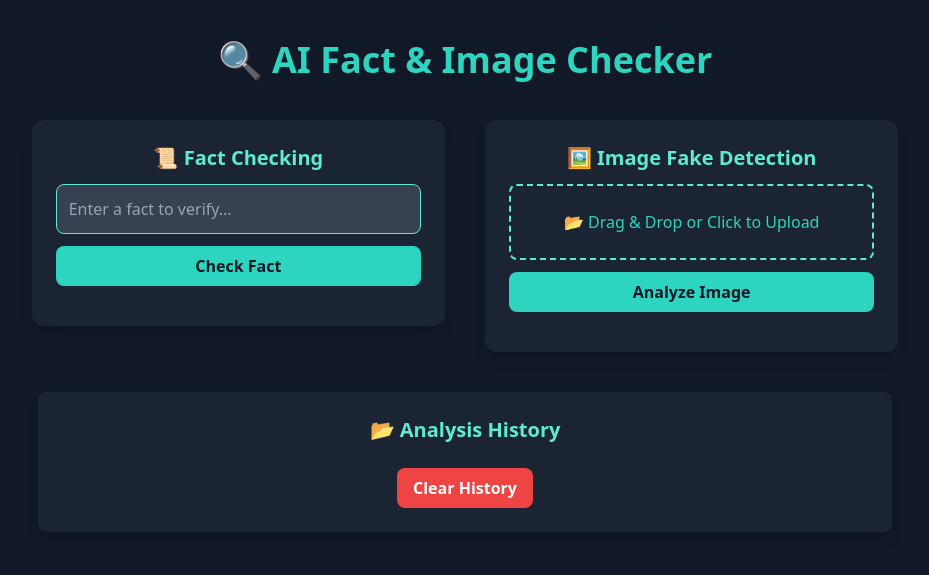
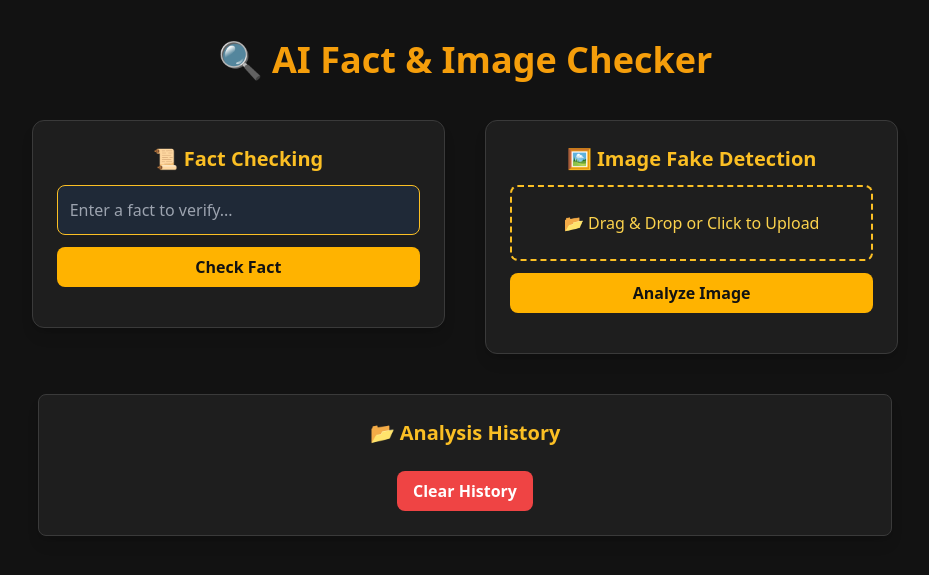
Before and after one commit to vanujxyz/TruthLens-AI, a Flask app: template templates/index.html in a window 1280 px wide. Shown: the top 575 px of the page, without its empty margins (175-1104 px from the left). Run offline with Flask 2, Linux system fonts and the light colour scheme; the template is opened without the code that fills it, so the values that code supplies are empty; some libraries are stand-ins or nearby versions.

Commit message:
frontend update

```diff
--- a/templates/index.html
+++ b/templates/index.html
@@ -11,51 +11,90 @@
             to { opacity: 1; transform: translateY(0); }
         }
         .animate-fadeIn { animation: fadeIn 0.5s ease-out; }
+
+        /* Modern Color Theme */
+        body {
+            background-color: #121212; /* Deep Charcoal Gray */
+            color: #E4E1DB; /* Soft Off-White */
+        }
+        .container-box {
+            background: #1E1E1E; /* Dark Gray */
+            border: 1px solid #3A3A3A;
+            transition: transform 0.3s ease;
+        }
+        .container-box:hover {
+            transform: scale(1.02);
+        }
+        .primary-button {
+            background-color: #FFB300; /* Amber */
+            color: #121212;
+            transition: transform 0.2s ease;
+        }
+        .primary-button:hover {
+            transform: scale(1.05);
+            background-color: #FFA000;
+        }
+        .confidence-bar-container {
+            width: 100%;
+            background: #3A3A3A;
+            height: 6px;
+            border-radius: 4px;
+            overflow: hidden;
+            margin-top: 8px;
+        }
+        .confidence-bar {
+            height: 6px;
+            background: #FFB300;
+            width: 0%;
+            transition: width 0.5s ease-in-out;
+        }
     </style>
 </head>
-<body class="bg-gray-900 text-white font-sans text-center">
+<body class="font-sans text-center">
 
-    <h2 class="text-4xl font-bold mt-10 text-teal-400 animate-fadeIn">🔍 AI Fact & Image Checker</h2>
+    <h2 class="text-4xl font-bold mt-10 text-amber-500 animate-fadeIn">🔍 AI Fact & Image Checker</h2>
 
     <div id="container" class="flex flex-col md:flex-row justify-center items-start mt-10 space-y-6 md:space-y-0 md:space-x-10 px-5">
 
         <!-- Fact Checking Section -->
-        <div class="bg-gray-800 bg-opacity-80 backdrop-blur-md shadow-lg p-6 rounded-xl w-full md:w-1/3 transition transform hover:scale-105">
-            <h3 class="text-xl font-semibold text-teal-300">📜 Fact Checking</h3>
+        <div class="container-box shadow-lg p-6 rounded-xl w-full md:w-1/3">
+            <h3 class="text-xl font-semibold text-amber-400">📜 Fact Checking</h3>
             <input type="text" id="claim" placeholder="Enter a fact to verify..."
-                class="w-full mt-3 p-3 bg-gray-700 text-white border border-teal-300 rounded-lg focus:outline-none focus:ring-2 focus:ring-teal-400">
-            <button onclick="checkFact()" class="w-full mt-3 bg-teal-400 text-gray-900 font-bold py-2 rounded-lg transition transform hover:scale-105">
+                class="w-full mt-3 p-3 bg-gray-800 text-white border border-amber-400 rounded-lg focus:outline-none focus:ring-2 focus:ring-amber-500">
+            <button onclick="checkFact()" class="w-full mt-3 primary-button font-bold py-2 rounded-lg">
                 Check Fact
             </button>
             <p id="factResult" class="mt-4 text-lg"></p>
         </div>
 
         <!-- Image Checking Section -->
-        <div class="bg-gray-800 bg-opacity-80 backdrop-blur-md shadow-lg p-6 rounded-xl w-full md:w-1/3 transition transform hover:scale-105">
-            <h3 class="text-xl font-semibold text-teal-300">🖼️ Image Fake Detection</h3>
+        <div class="container-box shadow-lg p-6 rounded-xl w-full md:w-1/3">
+            <h3 class="text-xl font-semibold text-amber-400">🖼️ Image Fake Detection</h3>
 
             <!-- Drag & Drop File Upload -->
-            <div class="border-dashed border-2 border-teal-300 p-6 mt-3 rounded-lg cursor-pointer hover:bg-gray-700" onclick="document.getElementById('imageUpload').click()">
-                <p class="text-teal-400">📂 Drag & Drop or Click to Upload</p>
+            <div class="border-dashed border-2 border-amber-400 p-6 mt-3 rounded-lg cursor-pointer hover:bg-gray-800" onclick="document.getElementById('imageUpload').click()">
+                <p class="text-amber-300">📂 Drag & Drop or Click to Upload</p>
                 <input type="file" id="imageUpload" onchange="previewImage()" class="hidden">
             </div>
 
             <img id="imagePreview" class="mt-3 w-full rounded-lg hidden shadow-md" />
-            <button onclick="checkImage()" class="w-full mt-3 bg-teal-400 text-gray-900 font-bold py-2 rounded-lg transition transform hover:scale-105">
+            <button onclick="checkImage()" class="w-full mt-3 primary-button font-bold py-2 rounded-lg">
                 Analyze Image
             </button>
             <p id="imageResult" class="mt-4 text-lg"></p>
-            <div id="confidenceBarContainer" class="hidden mt-3 w-full bg-gray-700 rounded-full h-4">
-                <div id="confidenceBar" class="bg-teal-400 h-4 rounded-full text-xs text-center text-gray-900 font-bold"></div>
+
+            <!-- Confidence Bar -->
+            <div id="confidenceBarContainer" class="confidence-bar-container hidden">
+                <div id="confidenceBar" class="confidence-bar"></div>
             </div>
         </div>
     </div>
 
     <!-- History Section -->
-    <div class="bg-gray-800 bg-opacity-80 backdrop-blur-md shadow-lg p-6 rounded-lg w-11/12 md:w-2/3 mx-auto mt-10">
-        <h3 class="text-xl font-semibold text-teal-300">📂 Analysis History</h3>
+    <div class="container-box shadow-lg p-6 rounded-lg w-11/12 md:w-2/3 mx-auto mt-10">
+        <h3 class="text-xl font-semibold text-amber-400">📂 Analysis History</h3>
         <div id="historyList" class="mt-3 space-y-2"></div>
-        <button class="mt-3 bg-red-500 text-white font-bold py-2 px-4 rounded-lg transition transform hover:scale-105"
+        <button class="mt-3 bg-red-500 text-white font-bold py-2 px-4 rounded-lg hover:scale-105"
             onclick="clearHistory()">
             Clear History
         </button>
@@ -77,7 +116,7 @@
 
             history.forEach(item => {
                 let div = document.createElement("div");
-                div.classList.add("bg-gray-700", "p-3", "rounded-lg", "text-white", "shadow-md", "animate-fadeIn");
+                div.classList.add("bg-gray-800", "p-3", "rounded-lg", "text-white", "shadow-md", "animate-fadeIn");
                 div.innerHTML = `<strong>${item.type}:</strong> ${item.result} (Confidence: ${item.confidence}%)`;
                 historyList.appendChild(div);
             });
@@ -129,7 +168,6 @@
             let confidenceBar = document.getElementById("confidenceBar");
             let confidenceBarContainer = document.getElementById("confidenceBarContainer");
             confidenceBar.style.width = `${data.confidence}%`;
-            confidenceBar.innerText = `${data.confidence}%`;
             confidenceBarContainer.classList.remove("hidden");
 
             updateHistory({ type: "Image", result: data.result, confidence: data.confidence });
```
